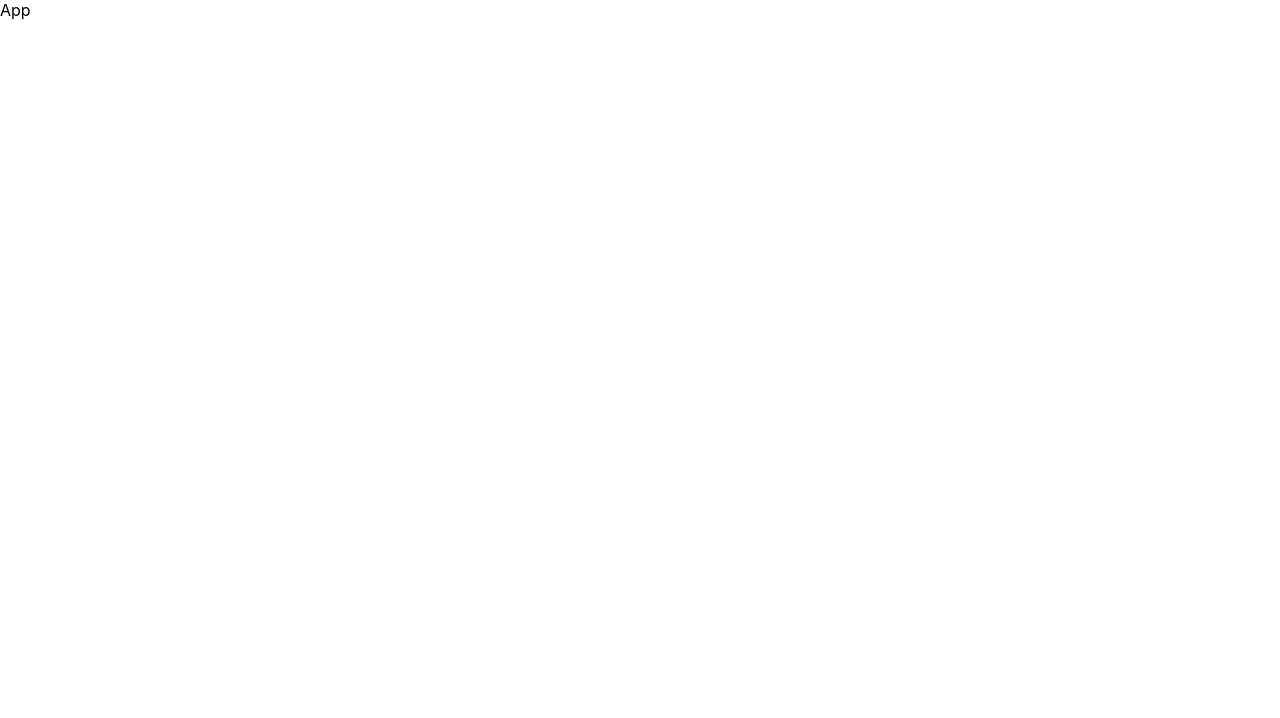
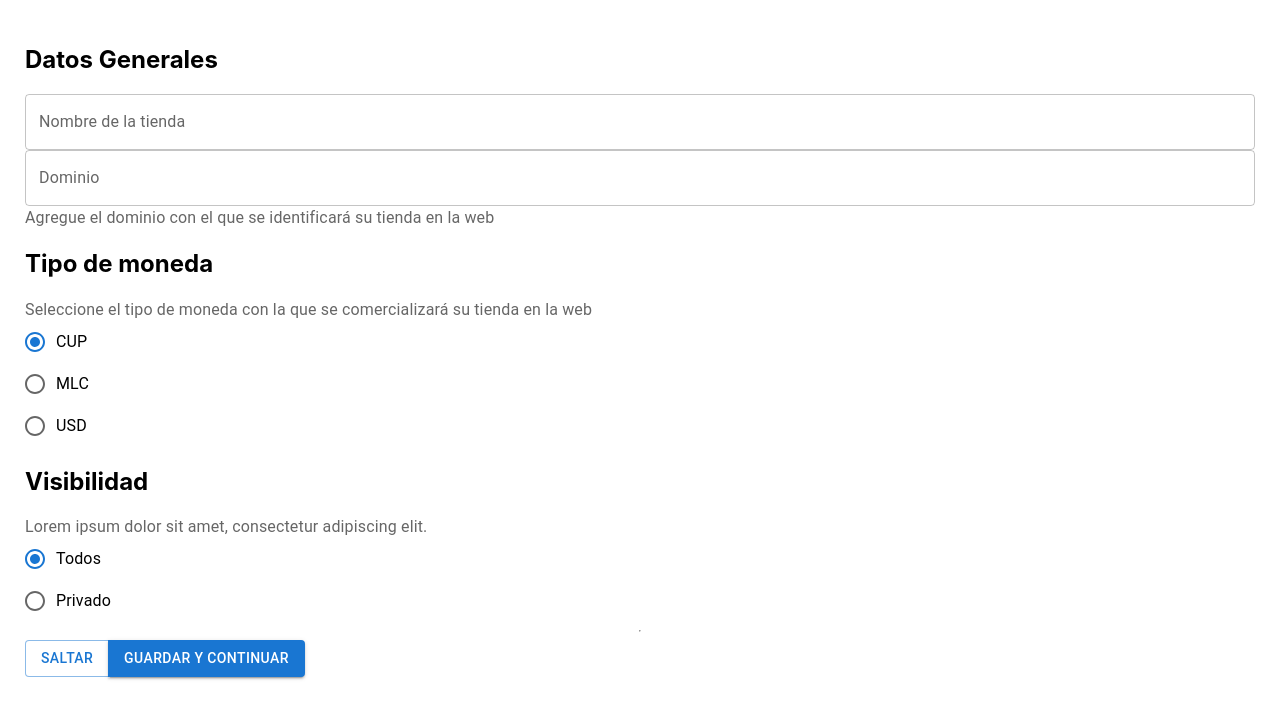
Before and after one commit to Roberto-1998/ejaki, a React (Create React App) app: page / in a window 1280 px wide. Shown: the top 718 px of the page. Built offline with nearby package versions, Linux system fonts and the light colour scheme.

Commit message:
Para compartir la estructura del proyecto con John

```diff
--- a/src/App.tsx
+++ b/src/App.tsx
@@ -1,9 +1,9 @@
 import React from 'react'
-
+import GeneralInfo from './pages/general_info';
 
 const App = () => {
   return (
-    <div>App</div>
+    <GeneralInfo></GeneralInfo>
   )
 }
 
--- /dev/null
+++ b/src/pages/general_info/GeneralInfo.component.css
@@ -0,0 +1,8 @@
+#general-info-content {
+    display: flex;
+    flex-direction: column;
+
+    padding-top: 25px;
+    padding-left: 25px;
+    padding-right: 25px;
+}
--- /dev/null
+++ b/src/pages/general_info/GeneralInfo.component.tsx
@@ -0,0 +1,38 @@
+import React from "react";
+import './GeneralInfo.component.css';
+import { Button, ButtonGroup, FormControlLabel, FormLabel, Radio, RadioGroup, TextField } from '@mui/material';
+import CustomDomain from "./components/CustomDomain.component";
+
+const GeneralInfo = () => {
+    return (
+        <div id='general-info-content'>
+            <h2>Datos Generales</h2>
+            <TextField label="Nombre de la tienda"></TextField>
+            <CustomDomain></CustomDomain>
+
+            <h2>Tipo de moneda</h2>
+            <FormLabel>Seleccione el tipo de moneda con la que se comercializará su tienda en la web</FormLabel>
+            <RadioGroup defaultValue='cup' className='radio-group'>
+                <FormControlLabel value='cup' control={<Radio />} label='CUP'/>
+                <FormControlLabel value='mlc'control={<Radio />} label='MLC'/>
+                <FormControlLabel value='usd' control={<Radio />} label='USD'/>
+            </RadioGroup>
+
+            <h2>Visibilidad</h2>
+            <FormLabel>Lorem ipsum dolor sit amet, consectetur adipiscing elit.</FormLabel>
+            <RadioGroup defaultValue='all'>
+                <FormControlLabel value='all' control={<Radio />} label='Todos'/>
+                <FormControlLabel value='private' control={<Radio />} label='Privado'/>
+            </RadioGroup>
+
+            <hr />
+
+            <ButtonGroup>
+                <Button variant='outlined'>Saltar</Button>
+                <Button variant='contained'>Guardar y continuar</Button>
+            </ButtonGroup>
+        </div>
+    );
+}
+
+export default GeneralInfo;
--- /dev/null
+++ b/src/pages/general_info/components/CustomDomain.component.css
@@ -0,0 +1,4 @@
+#custom-domain-field {
+    display: flex;
+    flex-direction: column;
+}
--- /dev/null
+++ b/src/pages/general_info/components/CustomDomain.component.tsx
@@ -0,0 +1,14 @@
+import { FormLabel, TextField } from '@mui/material';
+import React from 'react';
+import './CustomDomain.component.css';
+
+const CustomDomain = () => {
+    return (
+        <div id='custom-domain-field'>
+        <TextField label="Dominio"></TextField>
+        <FormLabel>Agregue el dominio con el que se identificará su tienda en la web</FormLabel>
+        </div>
+    );
+}
+
+export default CustomDomain;
--- /dev/null
+++ b/src/pages/general_info/index.tsx
@@ -0,0 +1 @@
+export { default } from './GeneralInfo.component';
```
